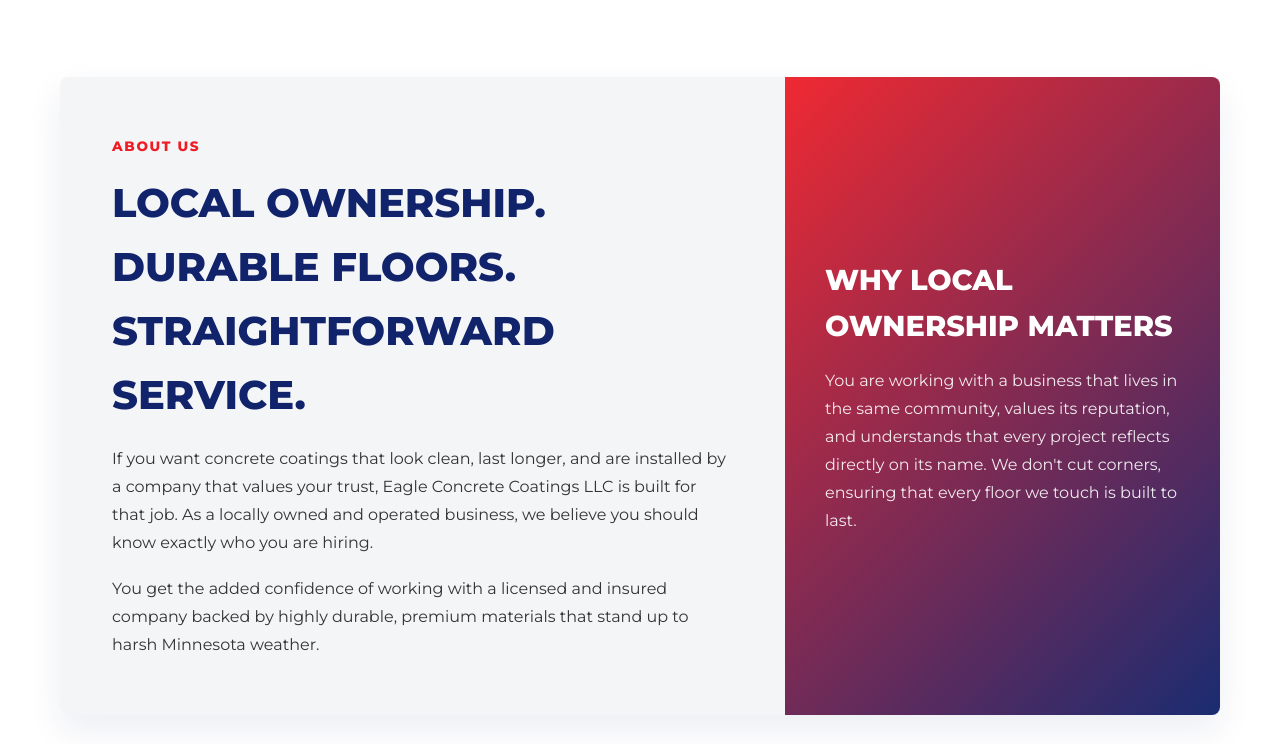
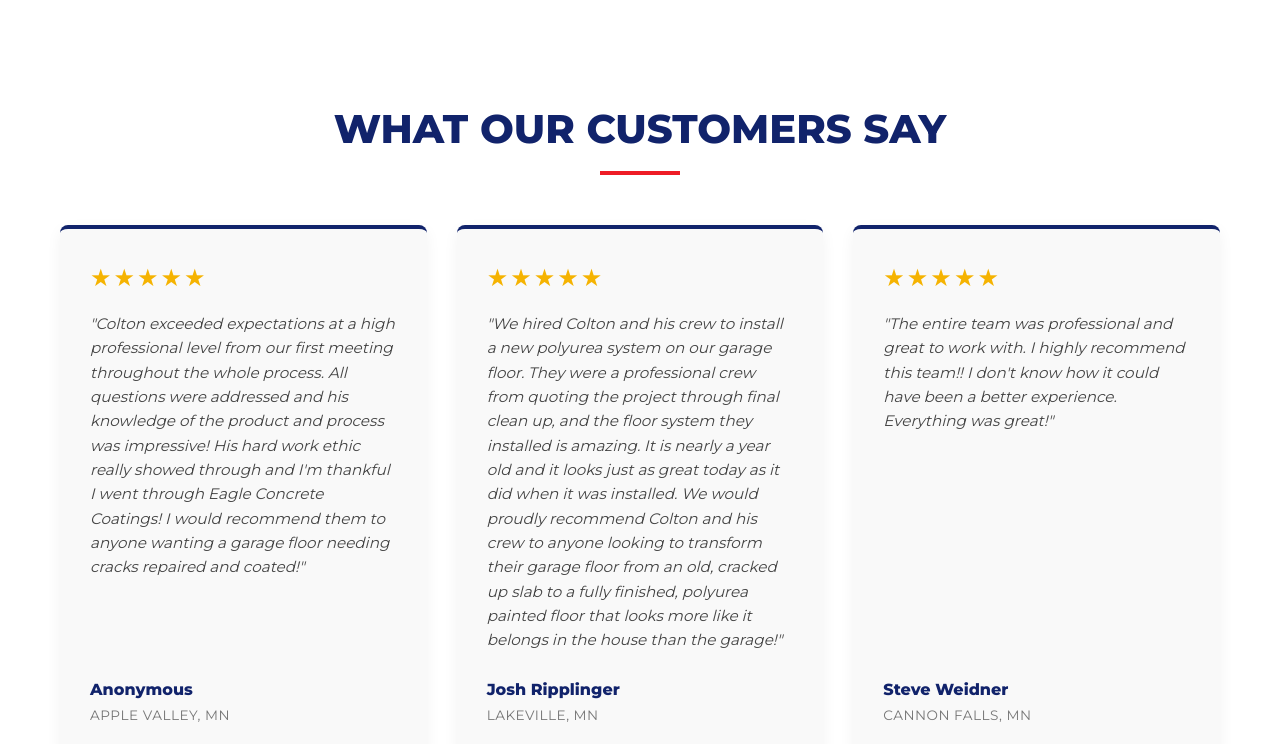
Before and after one commit to HappyWalrus02/collegeeagleproject, a plain HTML site: page index.html in a window 1280 px wide. Shown: the part 1316-2060 px from the top of the page. Drawn offline with Linux system fonts and the light colour scheme.

Commit message:
Update index.html
removed about section from homepage

```diff
--- a/index.html
+++ b/index.html
@@ -105,23 +105,6 @@
                 </article>
             </div>
         </section>
-
-        <section class="home-about-section">
-            <div class="about-storyband-grid home-about-shadow">
-                <article class="about-story-panel">
-                    <span class="about-section-tag" style="color: var(--color-red); font-weight: 700; text-transform: uppercase;">About Us</span>
-                    <h2>Local Ownership. Durable Floors. Straightforward Service.</h2>
-                    <p>If you want concrete coatings that look clean, last longer, and are installed by a company that values your trust, Eagle Concrete Coatings LLC is built for that job. As a locally owned and operated business, we believe you should know exactly who you are hiring.</p>
-                    <p>You get the added confidence of working with a licensed and insured company backed by highly durable, premium materials that stand up to harsh Minnesota weather.</p>
-                </article>
-
-                <aside class="about-story-accent">
-                    <h3>Why Local Ownership Matters</h3>
-                    <p>You are working with a business that lives in the same community, values its reputation, and understands that every project reflects directly on its name. We don't cut corners, ensuring that every floor we touch is built to last.</p>
-                </aside>
-            </div>
-        </section>
-
         <section class="testimonials-section">
             <div class="services-header-left" style="text-align: center; margin-bottom: 50px;">
                 <h2 class="section-title">What Our Customers Say</h2>
```
